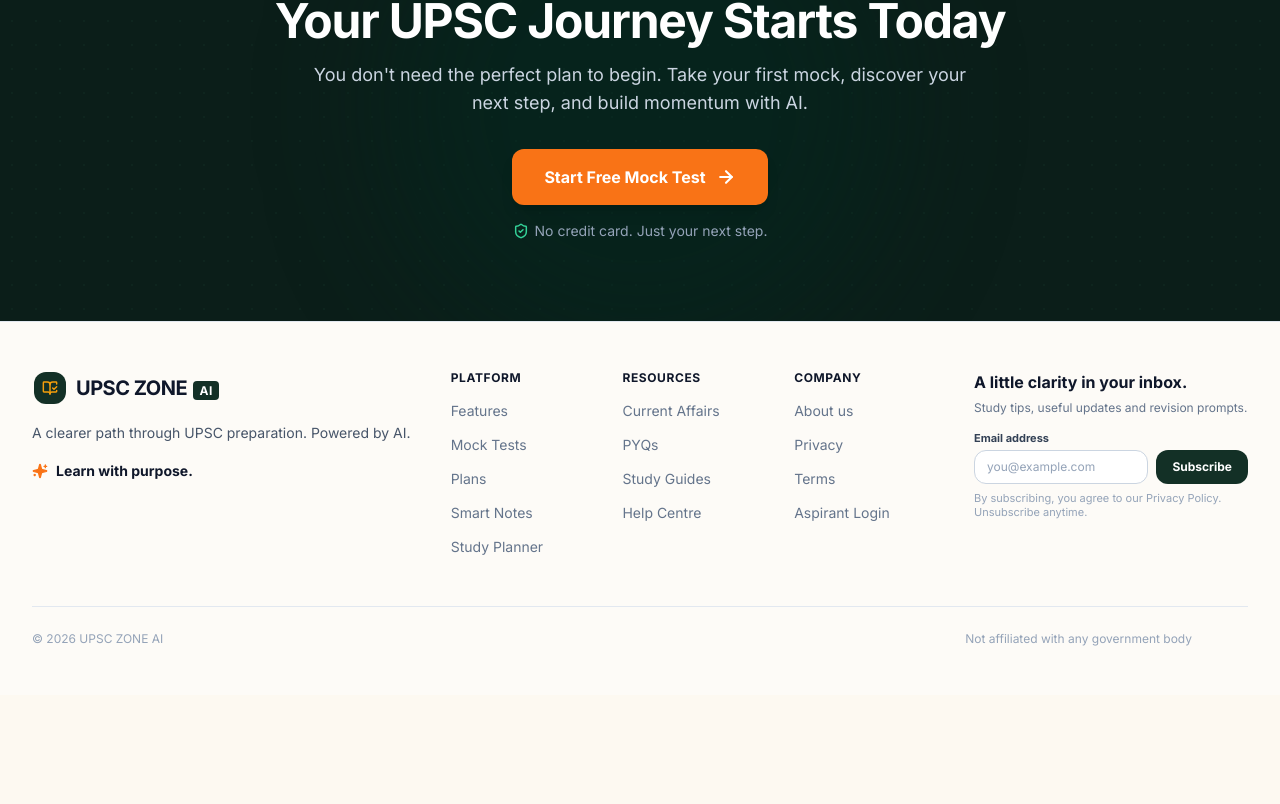
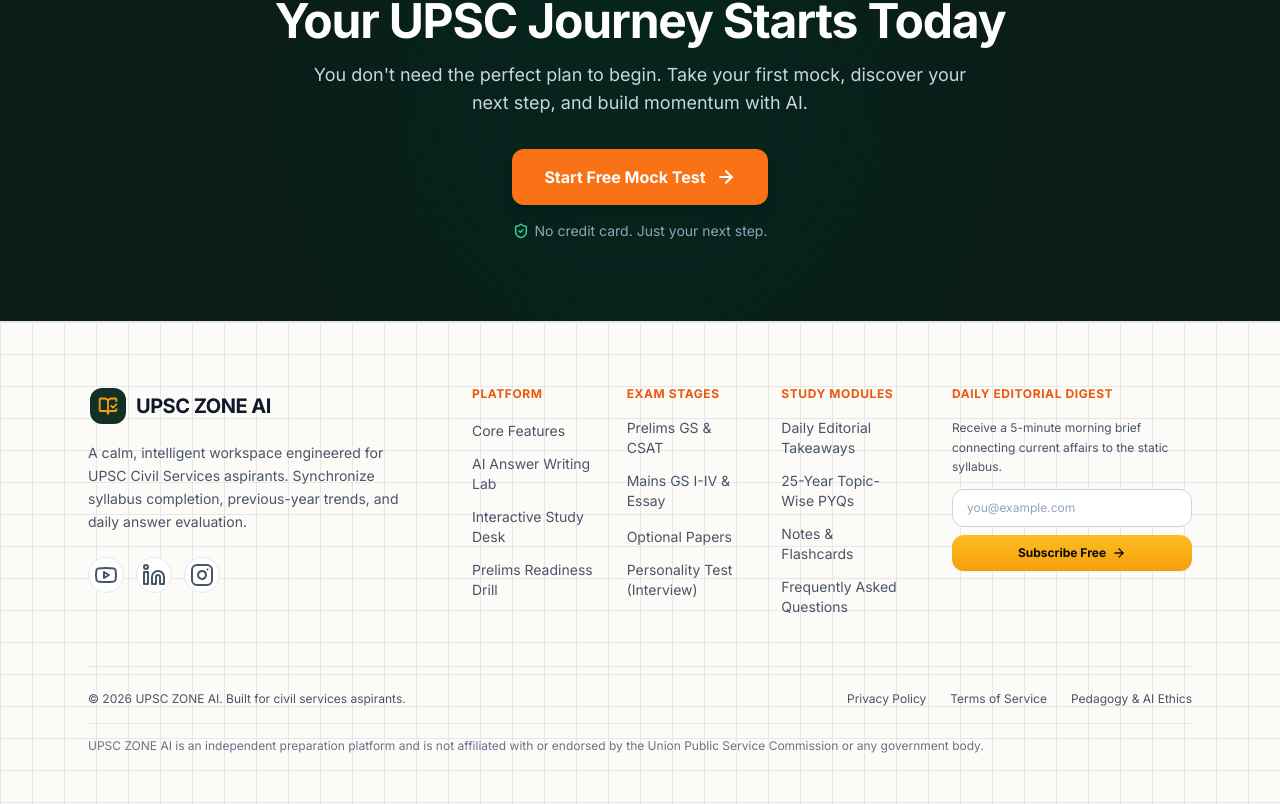
Before and after one commit to Farhaan-Coder/UPSC_WEBPAGE_UPDATED, a React (Vite) app: page / in a window 1280 px wide. Shown: the part 10567-11371 px from the top of the page. Before the commit the page ends 11262 px from the top, so only its background shows below. Built offline with nearby package versions, Linux system fonts and the light colour scheme; a web font is replaced by a local one.

Commit message:
style(footer): invert theme to light cream with subtle square grid pattern and emerald link hovers

```diff
--- a/src/components/Footer.jsx
+++ b/src/components/Footer.jsx
@@ -1,209 +1,195 @@
 import React, { useState } from 'react';
-import { BookOpenCheck, Sparkles, CheckCircle2 } from 'lucide-react';
+import { BookOpenCheck, Youtube, Linkedin, Instagram, ArrowRight, CheckCircle2 } from 'lucide-react';
+
+const footerSections = [
+  {
+    title: 'Platform',
+    links: [
+      { name: 'Core Features', href: '#features' },
+      { name: 'AI Answer Writing Lab', href: '#ai-tools' },
+      { name: 'Interactive Study Desk', href: '#preparation' },
+      { name: 'Prelims Readiness Drill', href: '#get-started' },
+    ],
+  },
+  {
+    title: 'Exam Stages',
+    links: [
+      { name: 'Prelims GS & CSAT', href: '#stages' },
+      { name: 'Mains GS I-IV & Essay', href: '#stages' },
+      { name: 'Optional Papers', href: '#stages' },
+      { name: 'Personality Test (Interview)', href: '#stages' },
+    ],
+  },
+  {
+    title: 'Study Modules',
+    links: [
+      { name: 'Daily Editorial Takeaways', href: '#resources' },
+      { name: '25-Year Topic-Wise PYQs', href: '#resources' },
+      { name: 'Notes & Flashcards', href: '#features' },
+      { name: 'Frequently Asked Questions', href: '#faq' },
+    ],
+  },
+];
+
+const legalLinks = [
+  { name: 'Privacy Policy', href: '#faq' },
+  { name: 'Terms of Service', href: '#faq' },
+  { name: 'Pedagogy & AI Ethics', href: '#faq' },
+];
 
 export default function Footer({ onOpenLogin }) {
-  const [email, setEmail] = useState('');
-  const [subscribed, setSubscribed] = useState(false);
+  const [newsletterEmail, setNewsletterEmail] = useState('');
+  const [newsletterSubscribed, setNewsletterSubscribed] = useState(false);
 
-  const handleSubscribe = (e) => {
+  const handleNewsletterSubmit = (e) => {
     e.preventDefault();
-    if (email.trim()) {
-      setSubscribed(true);
+    if (newsletterEmail.trim()) {
+      setNewsletterSubscribed(true);
       setTimeout(() => {
-        setEmail('');
-        setSubscribed(false);
+        setNewsletterEmail('');
+        setNewsletterSubscribed(false);
       }, 4000);
     }
   };
 
   return (
-    <footer className="bg-[#FDFBF7] border-t border-slate-200 py-12 text-slate-700" role="contentinfo">
-      <div className="max-w-7xl mx-auto px-4 sm:px-6 lg:px-8">
+    <footer
+      className="bg-[#FDFBF7] bg-[linear-gradient(to_right,#e5e7eb_1px,transparent_1px),linear-gradient(to_bottom,#e5e7eb_1px,transparent_1px)] bg-[size:2rem_2rem] text-slate-700 border-t border-slate-200 pt-16 pb-12"
+      role="contentinfo"
+    >
+      <div className="max-w-6xl mx-auto px-4 sm:px-6">
 
-        {/* Main Grid: Brand + 3 Link Columns + Newsletter */}
-        <div className="grid grid-cols-1 md:grid-cols-2 lg:grid-cols-12 gap-y-10 gap-x-8 lg:gap-x-10 mb-12">
+        {/* Top Grid: Brand + 3 Nav Columns + Newsletter */}
+        <div className="grid grid-cols-1 md:grid-cols-2 lg:grid-cols-12 gap-y-10 gap-x-10 lg:gap-x-12 mb-12">
 
-          {/* Brand Column (lg:col-span-4) */}
+          {/* Brand & Mission Column */}
           <div className="lg:col-span-4 max-w-sm">
-            <a
-              href="#"
-              className="inline-flex items-center gap-2.5 mb-4 group focus:outline-none focus:ring-2 focus:ring-[#133026] rounded-xl p-0.5"
-              aria-label="UPSC ZONE AI Homepage"
-            >
-              <div className="w-8 h-8 rounded-xl bg-[#133026] flex items-center justify-center text-[#F59E0B] shadow-xs transition-transform duration-200 group-hover:scale-105 shrink-0">
-                <BookOpenCheck className="w-4 h-4 stroke-[2.2]" />
+            <a href="#" className="flex items-center gap-2.5 mb-4 group focus:outline-none focus:ring-2 focus:ring-[#133026] rounded-xl p-0.5 inline-flex" aria-label="UPSC ZONE AI Home">
+              <div className="w-9 h-9 rounded-xl bg-[#133026] flex items-center justify-center text-[#F59E0B] shadow-xs group-hover:scale-105 transition-transform duration-200">
+                <BookOpenCheck className="w-5 h-5 stroke-[2.2]" />
               </div>
-              <span className="font-sans font-extrabold text-xl tracking-tight text-slate-900 whitespace-nowrap">
-                UPSC ZONE <span className="text-xs bg-[#133026] text-white px-1.5 py-0.5 rounded font-bold uppercase ml-0.5 tracking-wider">AI</span>
+              <span className="font-sans font-extrabold text-xl text-slate-900 group-hover:text-emerald-800 transition-colors duration-200 tracking-tight">
+                UPSC ZONE AI
               </span>
             </a>
 
-            <p className="text-sm text-slate-600 leading-relaxed mb-4">
-              A clearer path through UPSC preparation. Powered by AI.
+            <p className="text-sm text-slate-600 leading-relaxed mb-6 font-normal">
+              A calm, intelligent workspace engineered for UPSC Civil Services aspirants. Synchronize syllabus completion, previous-year trends, and daily answer evaluation.
             </p>
 
-            <div className="flex items-center gap-2 text-slate-900 font-bold text-sm">
-              <Sparkles className="w-4 h-4 text-orange-500 fill-orange-500" />
-              <span>Learn with purpose.</span>
+            {/* Social Media Buttons */}
+            <div className="flex items-center gap-3 text-slate-600">
+              <a
+                href="#resources"
+                aria-label="Visit UPSC ZONE AI on YouTube for video walkthroughs"
+                className="w-9 h-9 rounded-full bg-white flex items-center justify-center hover:bg-orange-500 hover:text-white transition-all duration-200 border border-slate-200 shadow-2xs hover:border-orange-500 cursor-pointer"
+              >
+                <Youtube className="w-4.5 h-4.5" />
+              </a>
+              <a
+                href="#resources"
+                aria-label="Connect with UPSC ZONE AI on LinkedIn"
+                className="w-9 h-9 rounded-full bg-white flex items-center justify-center hover:bg-orange-500 hover:text-white transition-all duration-200 border border-slate-200 shadow-2xs hover:border-orange-500 cursor-pointer"
+              >
+                <Linkedin className="w-4.5 h-4.5" />
+              </a>
+              <a
+                href="#resources"
+                aria-label="Follow UPSC ZONE AI on Instagram for daily infographics"
+                className="w-9 h-9 rounded-full bg-white flex items-center justify-center hover:bg-orange-500 hover:text-white transition-all duration-200 border border-slate-200 shadow-2xs hover:border-orange-500 cursor-pointer"
+              >
+                <Instagram className="w-4.5 h-4.5" />
+              </a>
             </div>
           </div>
 
-          {/* 3 Link Columns (lg:col-span-5) */}
-          <div className="lg:col-span-5 grid grid-cols-3 gap-6 sm:gap-8">
-            {/* Platform Column */}
-            <div>
-              <h3 className="text-xs font-bold text-slate-900 uppercase tracking-wider mb-3">
-                Platform
-              </h3>
-              <ul className="space-y-2.5">
-                <li>
-                  <a href="#features" className="text-sm text-slate-500 hover:text-emerald-700 transition-colors duration-200">
-                    Features
+          {/* Navigation Links Columns */}
+          <div className="lg:col-span-5 grid grid-cols-2 sm:grid-cols-3 gap-y-8 gap-x-6 sm:gap-x-8">
+            {footerSections.map((section, idx) => (
+              <div key={idx}>
+                <h4 className="text-xs font-bold text-orange-600 uppercase tracking-wider mb-4">
+                  {section.title}
+                </h4>
+                <ul className="space-y-3">
+                  {section.links.map((link, lIdx) => (
+                    <li key={lIdx}>
+                      <a
+                        href={link.href}
+                        className="text-sm text-slate-600 hover:text-emerald-700 transition-colors duration-200 font-normal inline-block"
+                      >
+                        {link.name}
                       </a>
                     </li>
-                <li>
-                  <a href="#features" className="text-sm text-slate-500 hover:text-emerald-700 transition-colors duration-200">
-                    Mock Tests
-                  </a>
-                </li>
-                <li>
-                  <a href="#pricing" className="text-sm text-slate-500 hover:text-emerald-700 transition-colors duration-200">
-                    Plans
-                  </a>
-                </li>
-                <li>
-                  <a href="#ai-tools" className="text-sm text-slate-500 hover:text-emerald-700 transition-colors duration-200">
-                    Smart Notes
-                  </a>
-                </li>
-                <li>
-                  <a href="#preparation" className="text-sm text-slate-500 hover:text-emerald-700 transition-colors duration-200">
-                    Study Planner
-                  </a>
-                </li>
+                  ))}
                 </ul>
               </div>
-
-            {/* Resources Column */}
-            <div>
-              <h3 className="text-xs font-bold text-slate-900 uppercase tracking-wider mb-3">
-                Resources
-              </h3>
-              <ul className="space-y-2.5">
-                <li>
-                  <a href="#resources" className="text-sm text-slate-500 hover:text-emerald-700 transition-colors duration-200">
-                    Current Affairs
-                  </a>
-                </li>
-                <li>
-                  <a href="#resources" className="text-sm text-slate-500 hover:text-emerald-700 transition-colors duration-200">
-                    PYQs
-                  </a>
-                </li>
-                <li>
-                  <a href="#resources" className="text-sm text-slate-500 hover:text-emerald-700 transition-colors duration-200">
-                    Study Guides
-                  </a>
-                </li>
-                <li>
-                  <a href="#faq" className="text-sm text-slate-500 hover:text-emerald-700 transition-colors duration-200">
-                    Help Centre
-                  </a>
-                </li>
-              </ul>
+            ))}
           </div>
 
-            {/* Company Column */}
-            <div>
-              <h3 className="text-xs font-bold text-slate-900 uppercase tracking-wider mb-3">
-                Company
-              </h3>
-              <ul className="space-y-2.5">
-                <li>
-                  <a href="#faq" className="text-sm text-slate-500 hover:text-emerald-700 transition-colors duration-200">
-                    About us
-                  </a>
-                </li>
-                <li>
-                  <a href="#faq" className="text-sm text-slate-500 hover:text-emerald-700 transition-colors duration-200">
-                    Privacy
-                  </a>
-                </li>
-                <li>
-                  <a href="#faq" className="text-sm text-slate-500 hover:text-emerald-700 transition-colors duration-200">
-                    Terms
-                  </a>
-                </li>
-                <li>
-                  <button
-                    type="button"
-                    onClick={() => onOpenLogin ? onOpenLogin() : null}
-                    className="text-sm text-slate-500 hover:text-emerald-700 transition-colors duration-200 text-left cursor-pointer"
-                  >
-                    Aspirant Login
-                  </button>
-                </li>
-              </ul>
-            </div>
-          </div>
-
-          {/* Newsletter Column (lg:col-span-3) */}
+          {/* Newsletter Column */}
           <div className="lg:col-span-3">
-            <h3 className="text-base font-bold text-slate-900 mb-1">
-              A little clarity in your inbox.
-            </h3>
-            <p className="text-xs text-slate-500 leading-relaxed mb-3">
-              Study tips, useful updates and revision prompts.
+            <h4 className="text-xs font-bold text-orange-600 uppercase tracking-wider mb-4">
+              Daily Editorial Digest
+            </h4>
+            <p className="text-xs text-slate-600 leading-relaxed mb-3">
+              Receive a 5-minute morning brief connecting current affairs to the static syllabus.
             </p>
-
-            {subscribed ? (
+            {newsletterSubscribed ? (
               <div className="bg-emerald-50 border border-emerald-200 rounded-xl p-3 text-xs text-emerald-800 flex items-center gap-2">
                 <CheckCircle2 className="w-4 h-4 text-emerald-600 shrink-0" />
-                <span>Subscribed! Check your inbox for upcoming updates.</span>
+                <span>Subscribed! Check your inbox tomorrow at 7:00 AM.</span>
               </div>
             ) : (
-              <form onSubmit={handleSubscribe} className="space-y-2">
-                <div>
-                  <label htmlFor="newsletter-email" className="block text-[11px] font-bold text-slate-700 mb-1">
-                    Email address
-                  </label>
-                  <div className="flex gap-2">
+              <form onSubmit={handleNewsletterSubmit} className="space-y-2">
+                <div className="relative">
                   <input
-                      id="newsletter-email"
                     type="email"
-                      value={email}
-                      onChange={(e) => setEmail(e.target.value)}
+                    value={newsletterEmail}
+                    onChange={(e) => setNewsletterEmail(e.target.value)}
                     placeholder="you@example.com"
                     required
-                      aria-label="Email address for revision updates"
-                      className="w-full bg-white border border-slate-300 focus:border-emerald-700 focus:ring-1 focus:ring-emerald-700 rounded-xl px-3 py-2 text-xs text-slate-900 placeholder:text-slate-400 outline-none transition-all shadow-2xs"
+                    aria-label="Email address for daily editorial digest"
+                    className="w-full bg-white border border-slate-300 focus:border-emerald-700 focus:ring-1 focus:ring-emerald-700 rounded-xl px-3.5 py-2.5 text-xs text-slate-900 placeholder:text-slate-400 outline-none transition-all shadow-2xs"
                   />
+                </div>
                 <button
                   type="submit"
-                      className="bg-[#133026] hover:bg-[#0B1E19] text-white font-bold text-xs px-4 py-2 rounded-xl transition-all duration-200 shrink-0 shadow-xs cursor-pointer active:scale-95"
+                  className="w-full bg-gradient-to-b from-[#FBBF24] to-[#F59E0B] hover:from-[#F59E0B] hover:to-[#D97706] text-stone-950 font-bold text-xs px-4 py-2.5 rounded-xl transition-all duration-200 flex items-center justify-center gap-1.5 shadow-sm active:scale-[0.98] cursor-pointer"
                 >
-                      Subscribe
+                  <span>Subscribe Free</span>
+                  <ArrowRight className="w-3.5 h-3.5 stroke-[2.2]" />
                 </button>
-                  </div>
-                </div>
-                <p className="text-[11px] text-slate-400 leading-tight">
-                  By subscribing, you agree to our Privacy Policy. Unsubscribe anytime.
-                </p>
               </form>
             )}
           </div>
 
         </div>
 
-        {/* Bottom Bar: Copyright & Disclaimer */}
-        <div className="border-t border-slate-200 pt-6 flex flex-col sm:flex-row items-center justify-between gap-3 text-xs text-slate-400">
+        {/* Divider */}
+        <div className="h-px bg-slate-200 mb-6" />
+
+        {/* Bottom Row */}
+        <div className="flex flex-col sm:flex-row items-center justify-between gap-4 text-xs text-slate-600 mb-4 font-normal">
           <div>
-            © 2026 UPSC ZONE AI
+            © {new Date().getFullYear()} UPSC ZONE AI. Built for civil services aspirants.
           </div>
-          <div className="sm:pr-14">
-            Not affiliated with any government body
+          <div className="flex items-center gap-6">
+            {legalLinks.map((item, idx) => (
+              <a
+                key={idx}
+                href={item.href}
+                className="hover:text-emerald-700 transition-colors duration-200"
+              >
+                {item.name}
+              </a>
+            ))}
           </div>
         </div>
+
+        {/* Legal & Content Safety Disclaimer */}
+        <p className="text-xs text-slate-500 leading-relaxed font-normal text-center sm:text-left pt-3 border-t border-slate-200">
+          UPSC ZONE AI is an independent preparation platform and is not affiliated with or endorsed by the Union Public Service Commission or any government body.
+        </p>
 
       </div>
     </footer>
```
Lines whose indentation alone changed are shown as unchanged.
